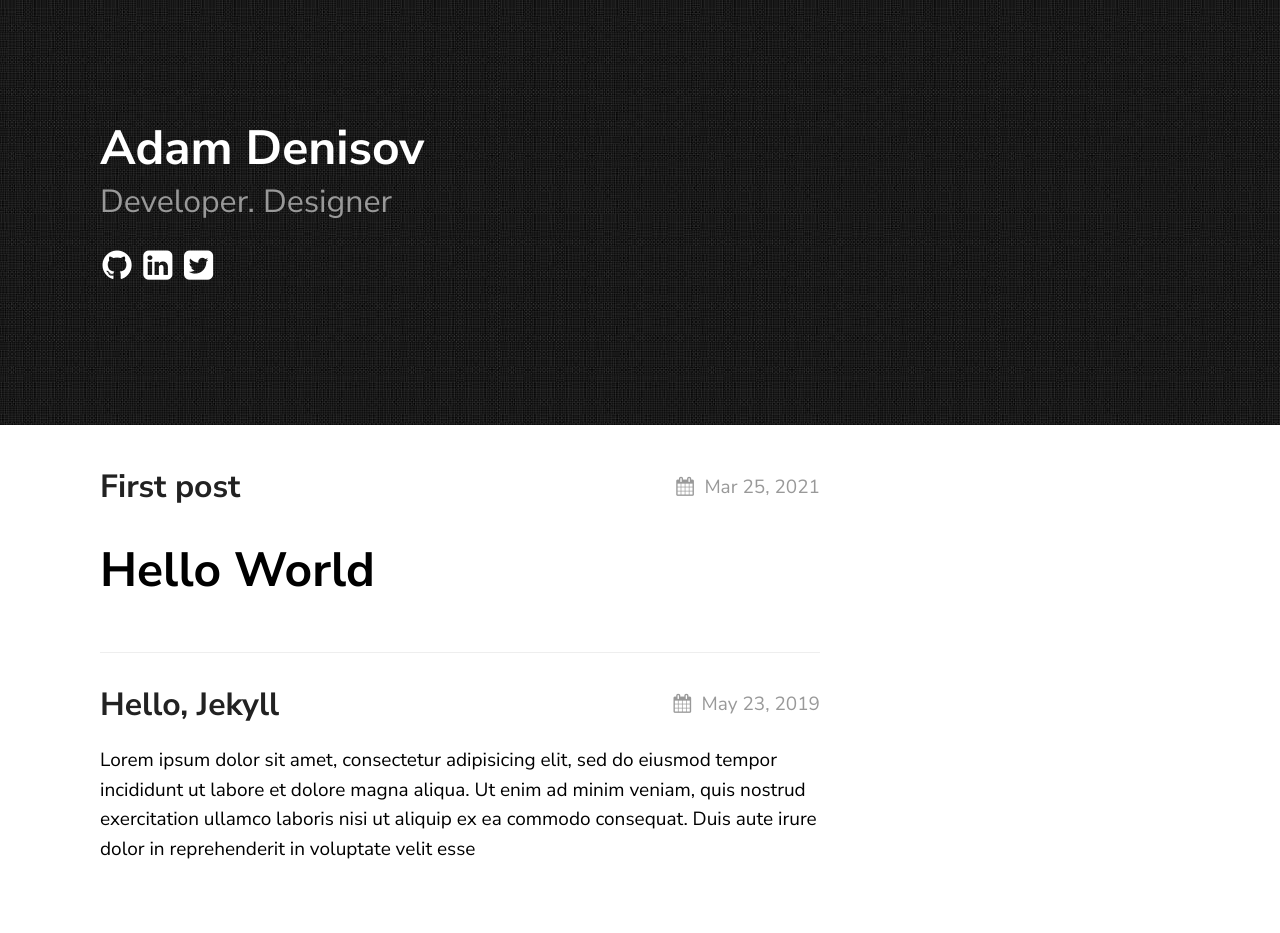
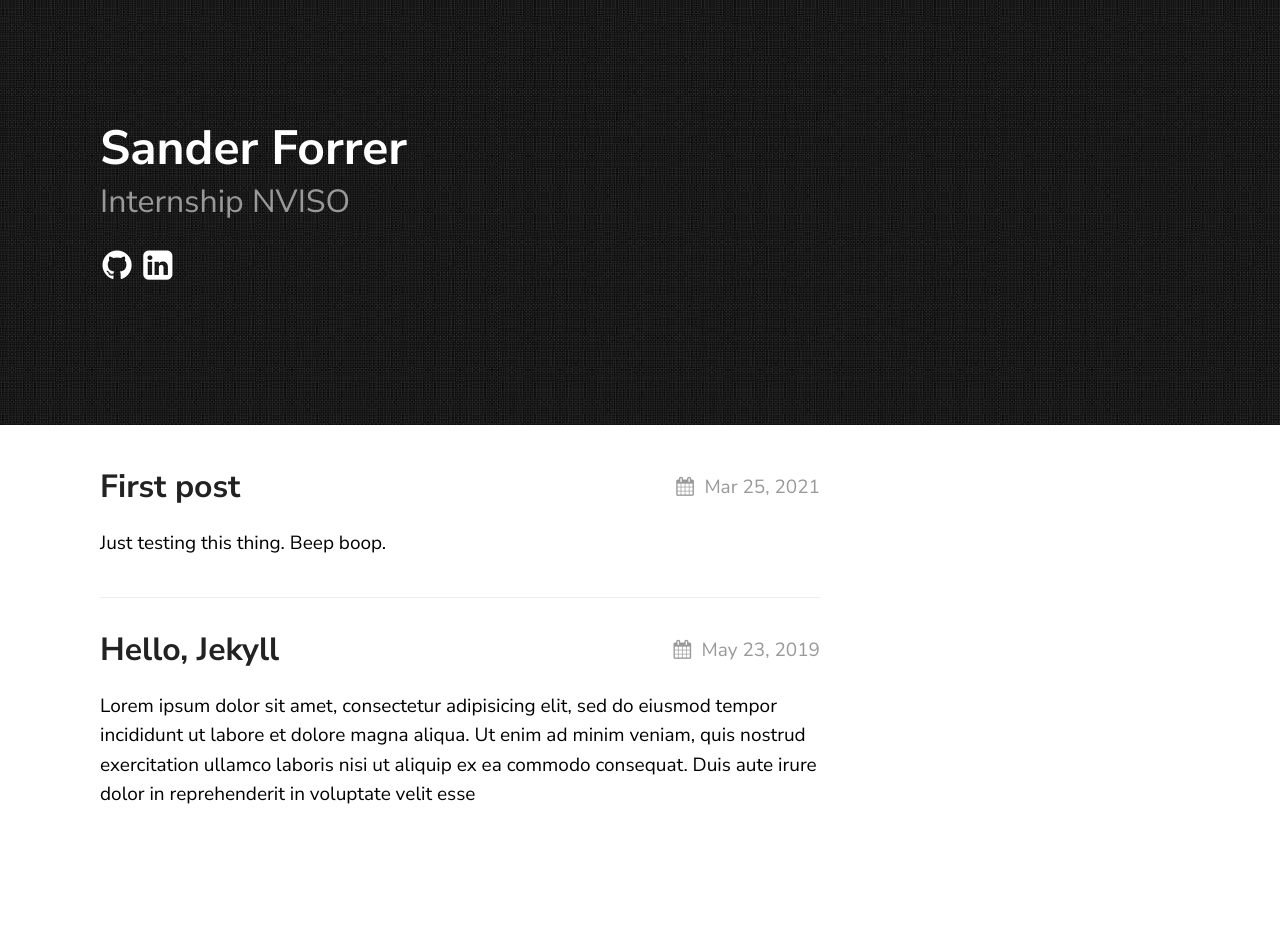
Before and after one commit to X3ntr/x3ntr.github.io, a Jekyll site: the page built from index.md, in a window 1280 px wide. Built offline with Jekyll 4.4.1, drawn with Linux system fonts in a browser that asks for light colours; after the commit the page ends 900 px from its top, so only the background shows below that.

Commit message:
updated config

```diff
--- a/_config.yml
+++ b/_config.yml
@@ -1,5 +1,5 @@
 title: Texture Theme
-author: X3ntr
+author: Sander Forrer
 email: r0809853@student.thomasmore.bbe
 description: > # this means to ignore newlines until "show_exerpts:"
   Internship blog
@@ -14,8 +14,8 @@ sass:
 
 permalink: /posts/:title/
 texture:
-  title: Adam Denisov
-  tagline: Developer. Designer
+  title: Sander Forrer
+  tagline: Internship NVISO
   date_format: "%b %-d, %Y"
   style: black
   showNav: false
@@ -23,9 +23,9 @@ texture:
 
   # generate social links in footer
   social_links:
-    twitter: X3ntr
+    twitter:
     github:  X3ntr
-    linkedIn: be/sanderforrer
+    linkedIn: in/sanderforrer
     rss: rss
 
 
--- a/_posts/2021-03-25-first-post.md
+++ b/_posts/2021-03-25-first-post.md
@@ -6,6 +6,4 @@ date:   2021-03-25 08:19:00 +01
 categories: Internship
 ---
 
-# Hello World
-
 Just testing this thing. Beep boop.
```
